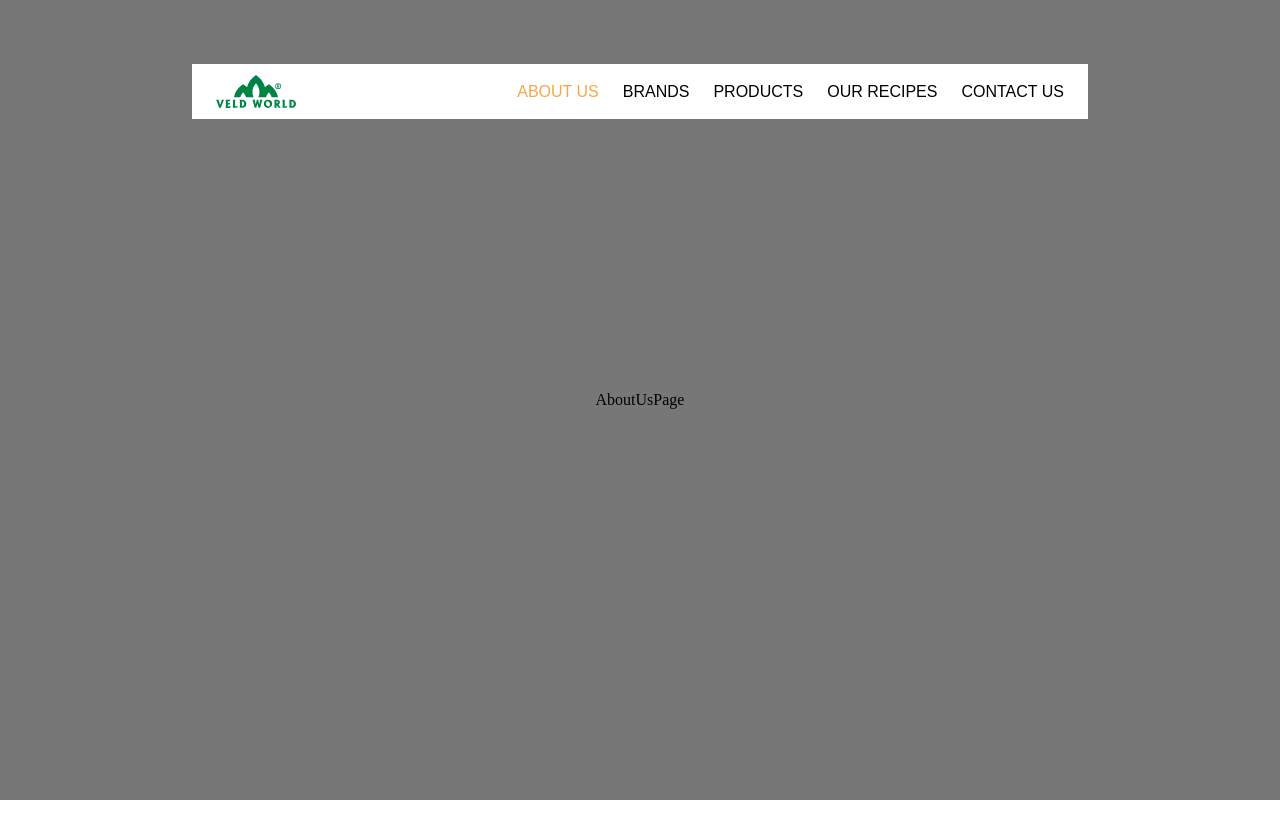
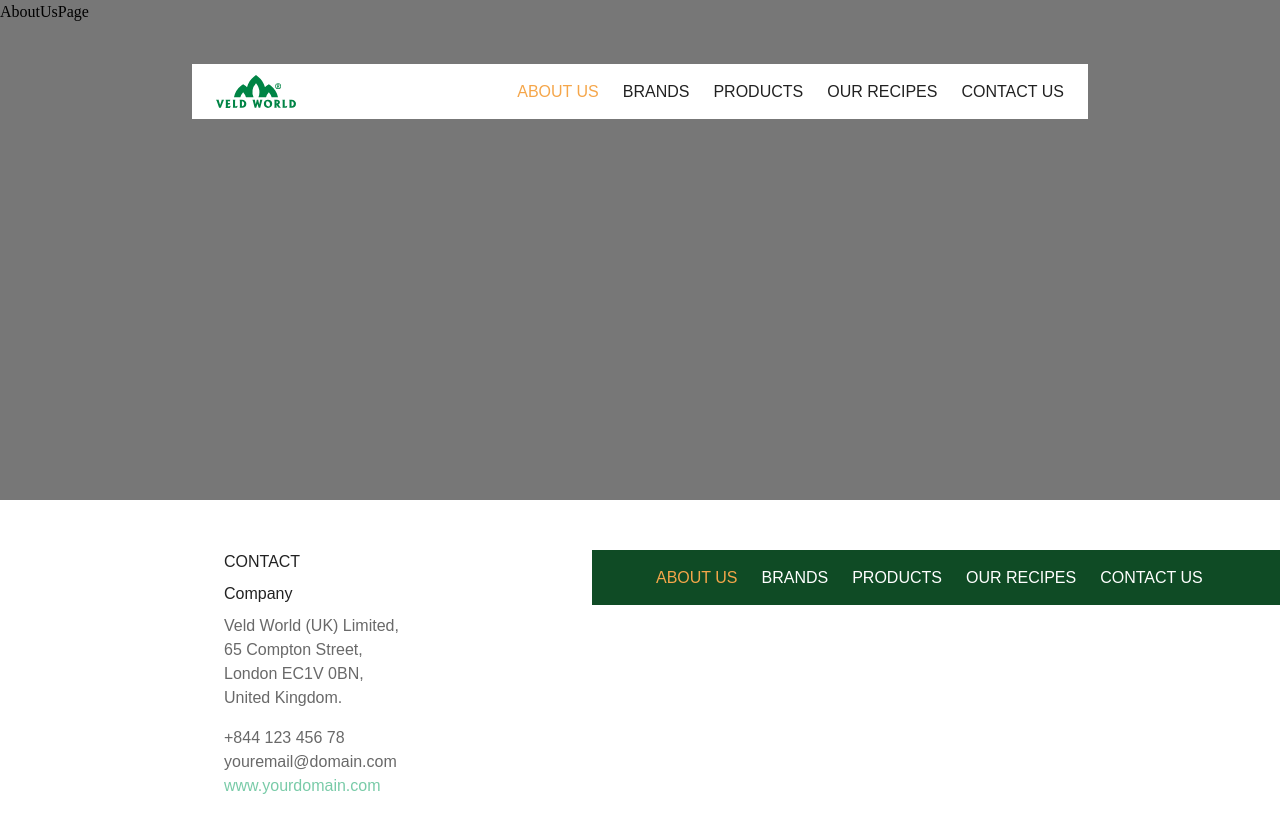
Before and after one commit to Letichevsky/weld-world, a React (Create React App) app: page / in a window 1280 px wide. Shown: the top 838 px of the page. Before the commit the page ends 800 px from the top, so only its background shows below. Built offline with nearby package versions, Linux system fonts and the light colour scheme.

Commit message:
footer was created

```diff
--- a/src/App.css
+++ b/src/App.css
@@ -3,3 +3,27 @@
   padding: 0;
   box-sizing: border-box;
 }
+
+.headerNav {
+  color: #212121;
+}
+
+.headerNav:hover {
+  color: #777;
+}
+
+.footerNav {
+  color: #fff;
+}
+
+.footerNav:hover {
+  color: #ccc;
+}
+
+.selectedNav {
+  color: #f5a64a;
+}
+
+.selectedNav:hover {
+  color: #f5a64a;
+}
--- a/src/App.tsx
+++ b/src/App.tsx
@@ -6,11 +6,12 @@ import BrandsPage from './pages/BrandsPage';
 import ProductsPage from './pages/ProductsPage';
 import OurRecipesPage from './pages/OurRecipesPage';
 import ContactUsPage from './pages/ContactUsPage';
+import Footer from './components/Footer';
 
 function App() {
   return (
     <div className="App">
-      <div className='w-[100svw] h-[100svh] bg-[#777] flex justify-center items-center' >
+      <div className='w-[100svw] h-[100svh]' >
         <Header/>
         <Routes>
           <Route path='/' element={<AboutUsPage />}/>
@@ -19,6 +20,7 @@ function App() {
           <Route path='/Recipes' element={<OurRecipesPage />}/>
           <Route path='/Contact' element={<ContactUsPage />}/>
         </Routes>
+        <Footer/>
       </div>
     </div>
   );
--- /dev/null
+++ b/src/components/Footer.tsx
@@ -0,0 +1,24 @@
+import NavBar from "./NavBar";
+
+
+const Footer = () => {
+    return (
+        <div className="w-full py-[50px] overflow-hidden">
+            <div className="w-full max-w-[70svw] h-full mx-auto flex">
+                <div className="min-w-[400px] px-8 ml-0 flex flex-col items-start">
+                    <div className="mb-2 text-[#222] uppercase">Contact</div>
+                    <div className="mb-2 text-[#222]">Company</div>
+                    <div className="mb-4 max-w-[180px] text-[#696969]">Veld World (UK) Limited, 65 Compton Street, London EC1V 0BN, United Kingdom.</div>
+                    <a href="tel:+84412345678" className="text-[#696969]">+844 123 456 78</a>
+                    <a href="mailto:youremail@domain.com" className="text-[#696969]">youremail@domain.com</a>
+                    <a href="https://www.yourdomain.com" className="text-[#79cba8]">www.yourdomain.com</a>
+                </div>
+                <div className="h-[55px] min-w-[70svw] bg-[#0f4b25] flex items-center pl-16">
+                <NavBar className='footerNav'/>
+                </div>
+            </div>
+        </div>
+    )
+}
+
+export default Footer;
--- a/src/components/Header.tsx
+++ b/src/components/Header.tsx
@@ -3,9 +3,9 @@ import NavBar from './NavBar';
 
  function Header() {
   return (
-    <div className="w-[70svw] h-[55px] bg-white fixed top-16 flex justify-between items-center px-6">
+    <div className="w-[70svw] h-[55px] left-1/2 -translate-x-1/2 bg-white fixed top-16 flex justify-between items-center px-6">
       <img src={logo} alt="weld logo" className='w-20'/>
-      <NavBar/>
+      <NavBar className='headerNav'/>
     </div>
   )
 }
--- a/src/components/NavBar.tsx
+++ b/src/components/NavBar.tsx
@@ -1,18 +1,18 @@
 import NavButton from "./NavButton"
-import { useLocation } from 'react-router-dom'
 
+interface NavBarProps {
+  className: string;
+}
 
-function NavBar() {
-  const location = useLocation();
-  const currentPath = location.pathname;
+const NavBar:React.FC<NavBarProps> = ({ className }) => {
 
   return (
     <div className="flex gap-6">
-      <NavButton title="About Us" link="/" styles={`${currentPath === '/' ? 'text-[#F5A64A] hover:text-[#F5A64A]' : 'text-inherit' }`}/>
-      <NavButton title="Brands" link="/Brands" styles={`${currentPath === '/Brands' ? 'text-[#F5A64A] hover:text-[#F5A64A]' : 'text-inherit' }`}/>
-      <NavButton title="Products" link="/Products" styles={`${currentPath === '/Products' ? 'text-[#F5A64A] hover:text-[#F5A64A]' : 'text-inherit' }`}/>
-      <NavButton title="Our recipes" link="/Recipes" styles={`${currentPath === '/Recipes' ? 'text-[#F5A64A] hover:text-[#F5A64A]' : 'text-inherit' }`}/>
-      <NavButton title="Contact us" link="/Contact" styles={`${currentPath === '/Contact' ? 'text-[#F5A64A] hover:text-[#F5A64A]' : 'text-inherit' }`}/>
+      <NavButton title="About Us" link="/" className={className}/>
+      <NavButton title="Brands" link="/Brands" className={className} />
+      <NavButton title="Products" link="/Products" className={className} />
+      <NavButton title="Our recipes" link="/Recipes" className={className} />
+      <NavButton title="Contact us" link="/Contact" className={className} />
     </div>
   )
 }
--- a/src/components/NavButton.tsx
+++ b/src/components/NavButton.tsx
@@ -1,14 +1,18 @@
 import React from 'react'
 import { useNavigate } from 'react-router-dom';
+import { useLocation } from 'react-router-dom'
 
 interface NavButtonProps {
-    title: string;
-    styles?: string;
-    link: string;
+  title: string;
+  link: string;
+  styles?: string;
+  className: string;
 }
 
-const NavButton: React.FC<NavButtonProps> = ({title, styles, link }) => {
+const NavButton: React.FC<NavButtonProps> = ({title, link, styles, className }) => {
   const navigate = useNavigate();
+  const location = useLocation();
+  const currentPath = location.pathname;
 
   const handleClick = () => {
     navigate(link);
@@ -16,7 +20,7 @@ const NavButton: React.FC<NavButtonProps> = ({title, styles, link }) => {
 
 
   return (
-    <button className={`font-medium uppercase transition ease-in-out duration-100 hover:text-[#777] ${styles}`} onClick={handleClick}>{title}</button>
+    <button className={`${className} font-medium uppercase transition ease-in-out duration-100 ${currentPath === link ? 'selectedNav' : ''} ${styles}`}onClick={handleClick}>{title}</button>
   )
 }
 
--- a/src/pages/AboutUsPage.tsx
+++ b/src/pages/AboutUsPage.tsx
@@ -4,9 +4,11 @@ interface AboutUsPageProps {
   props?: string;
 }
 
-const AboutUsPage:React.FC<AboutUsPageProps> = ({}) => {
+const AboutUsPage:React.FC<AboutUsPageProps> = ({props}) => {
   return (
-    <h1>AboutUsPage</h1>
+    <div className='h-[500px] w-full bg-[#777]'>
+      <h1>AboutUsPage</h1>
+    </div>
   )
 }
 
--- a/src/pages/BrandsPage.tsx
+++ b/src/pages/BrandsPage.tsx
@@ -4,9 +4,11 @@ interface BrandsPageProps {
   props?: string;
 }
 
-const BrandsPage: React.FC<BrandsPageProps> = ({}) => {
+const BrandsPage: React.FC<BrandsPageProps> = ({props}) => {
   return (
-    <h1>BrandsPage</h1>
+    <div className='h-[500px] w-full bg-[#777]'>
+      <h1>BrandsPage</h1>
+    </div>
   )
 }
 
```
Also changed, not shown: 2 other files (tests, documents, lock files or other folders).
